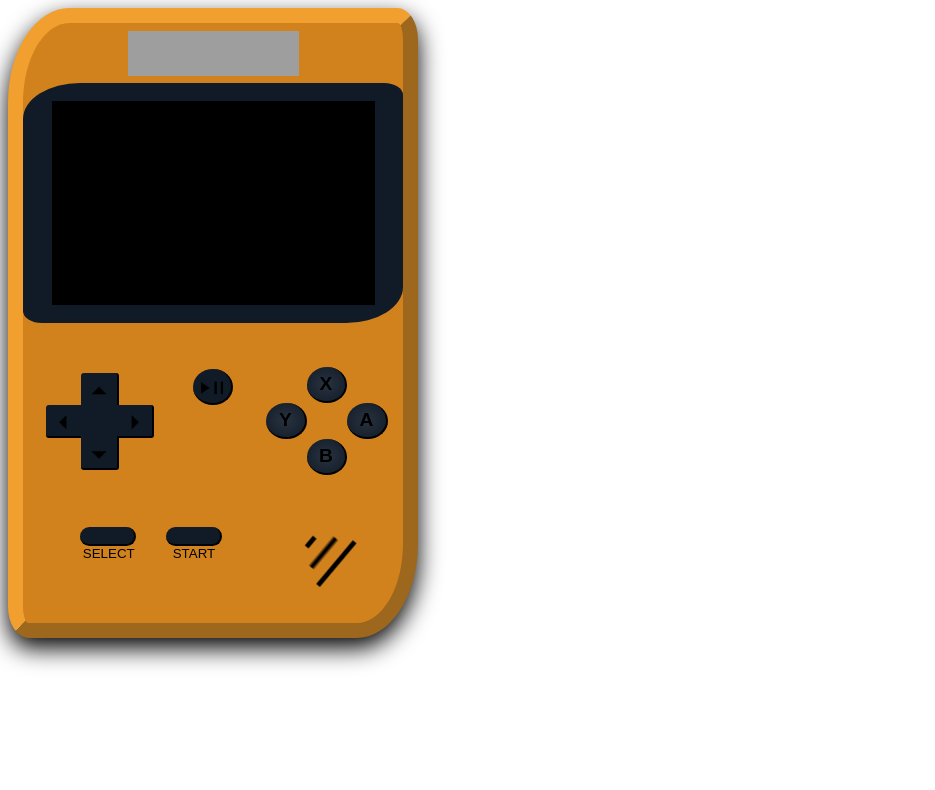
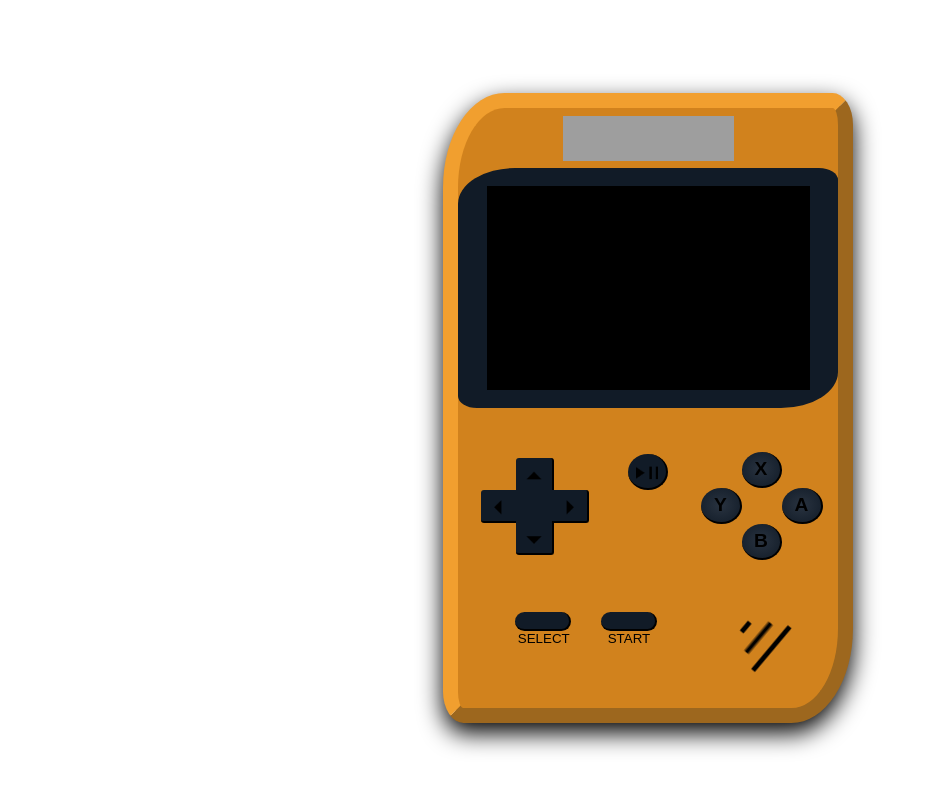
Before and after one commit to jesuscript96/Proyecto-01, a plain HTML site: page index.html in a window 1280 px wide. Shown: the whole page, without its empty margins (0-935 px from the left). Drawn offline with Linux system fonts and the light colour scheme; grey boxes are pictures that could not be loaded.

Commit message:
consola centrada y preparada para introducir el juego

```diff
--- a/css/style.css
+++ b/css/style.css
@@ -1,3 +1,10 @@
+.body {
+    width: 100vw;
+    height: 100vh;
+    display: flex;
+    align-items: center;
+    justify-content: center;
+}
 .gameboy {
     height: 600px;
     width: 380px;
--- a/index.html
+++ b/index.html
@@ -11,6 +11,7 @@
 </head>
 
 <body>
+    <div class="body">
     <div class="gameboy">
         <div class="logo">
             <div></div>
@@ -88,6 +89,7 @@
             </div>
         </div>
     </div>
+</div>
 </body>
 
 </html>
```
Also changed, not shown: image/cactus1.png (added), image/cactus2.png (added), image/dino.png (added), image/nube.png (added), image/suelo.png (added).
